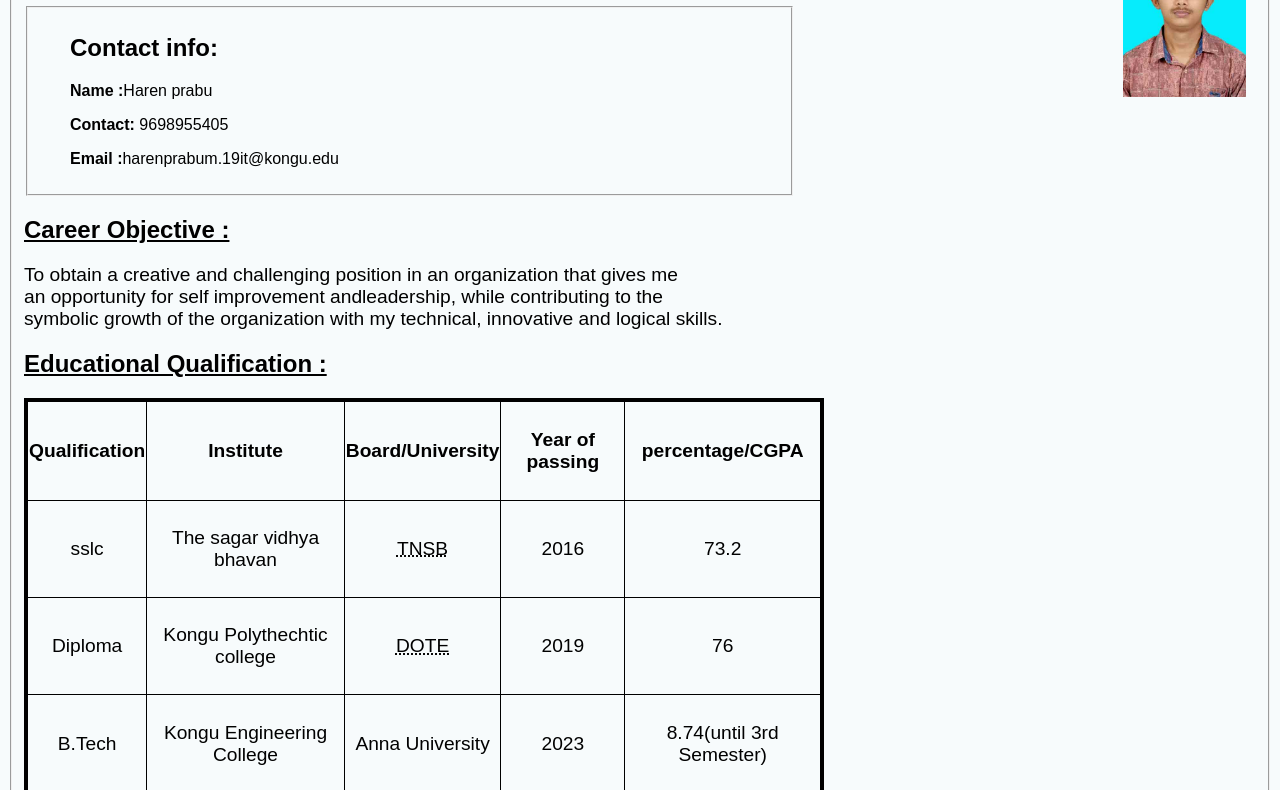
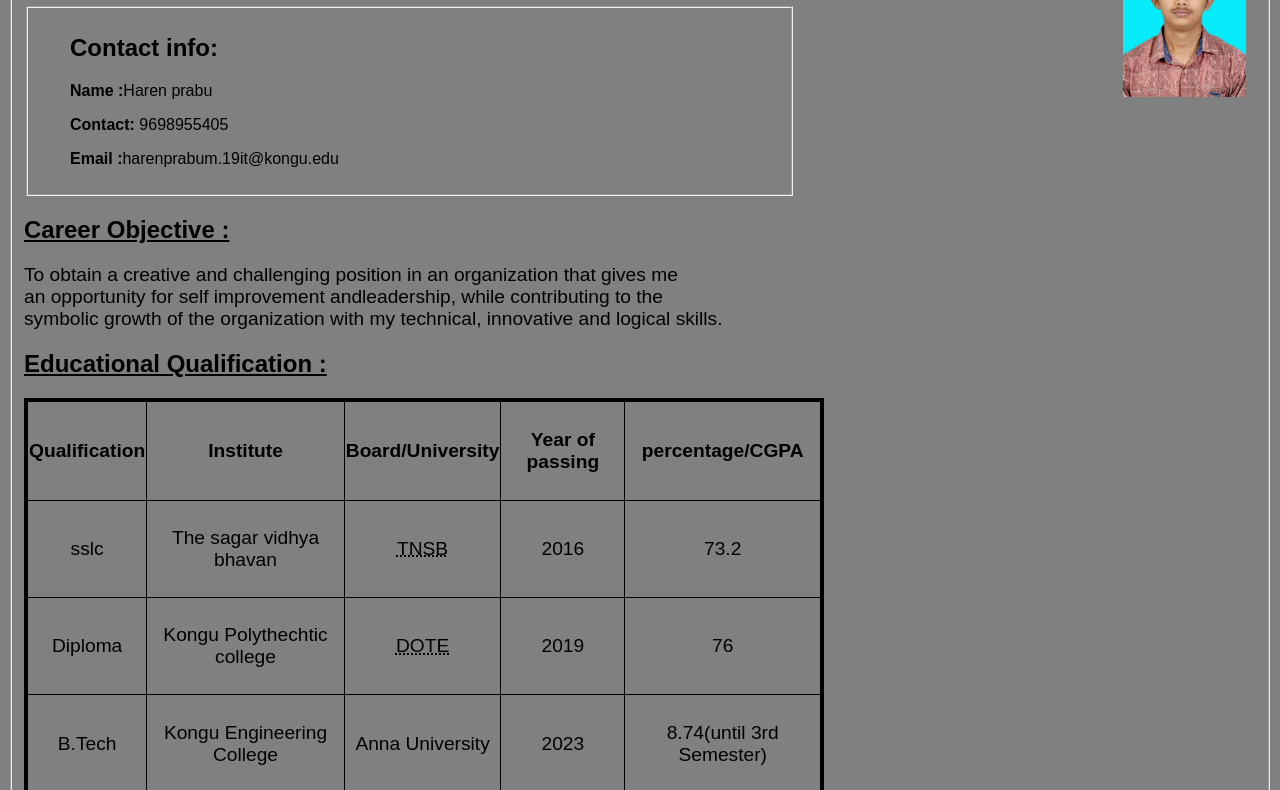
Before and after one commit to harenprabu/WT-EX1-Resume, a plain HTML site: page index.html in a window 1280 px wide. Shown: the part 89-879 px from the top of the page. Drawn offline with Linux system fonts and the light colour scheme.

Commit message:
Update index.html

```diff
--- a/index.html
+++ b/index.html
@@ -27,7 +27,7 @@
             float: right;
         }
         </style>
-        <body bgcolor="#f7fbfc">
+        <body bgcolor="grey">
             <fieldset>
             <img src="IMAGE\001.jpg">
 
```
